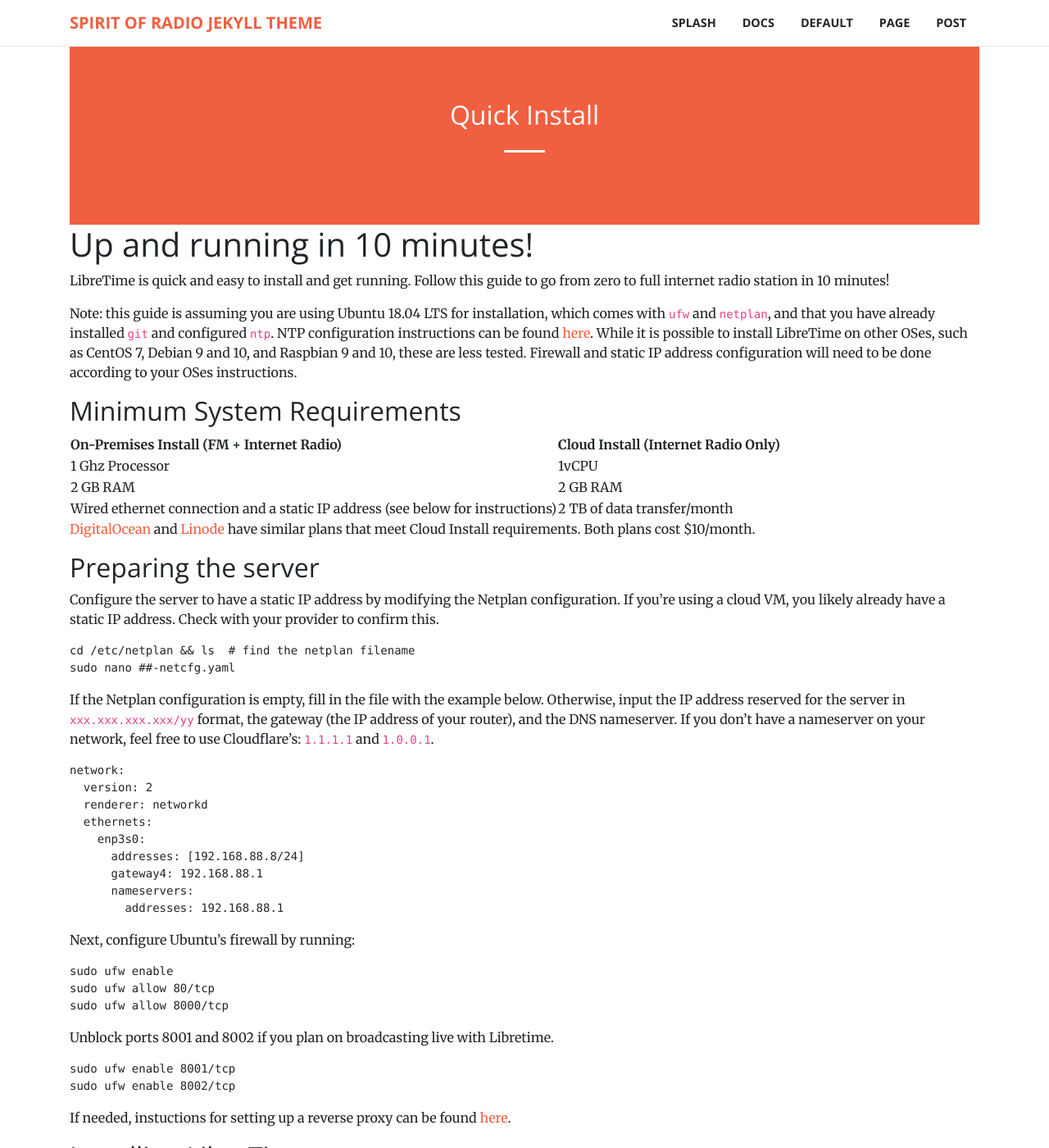
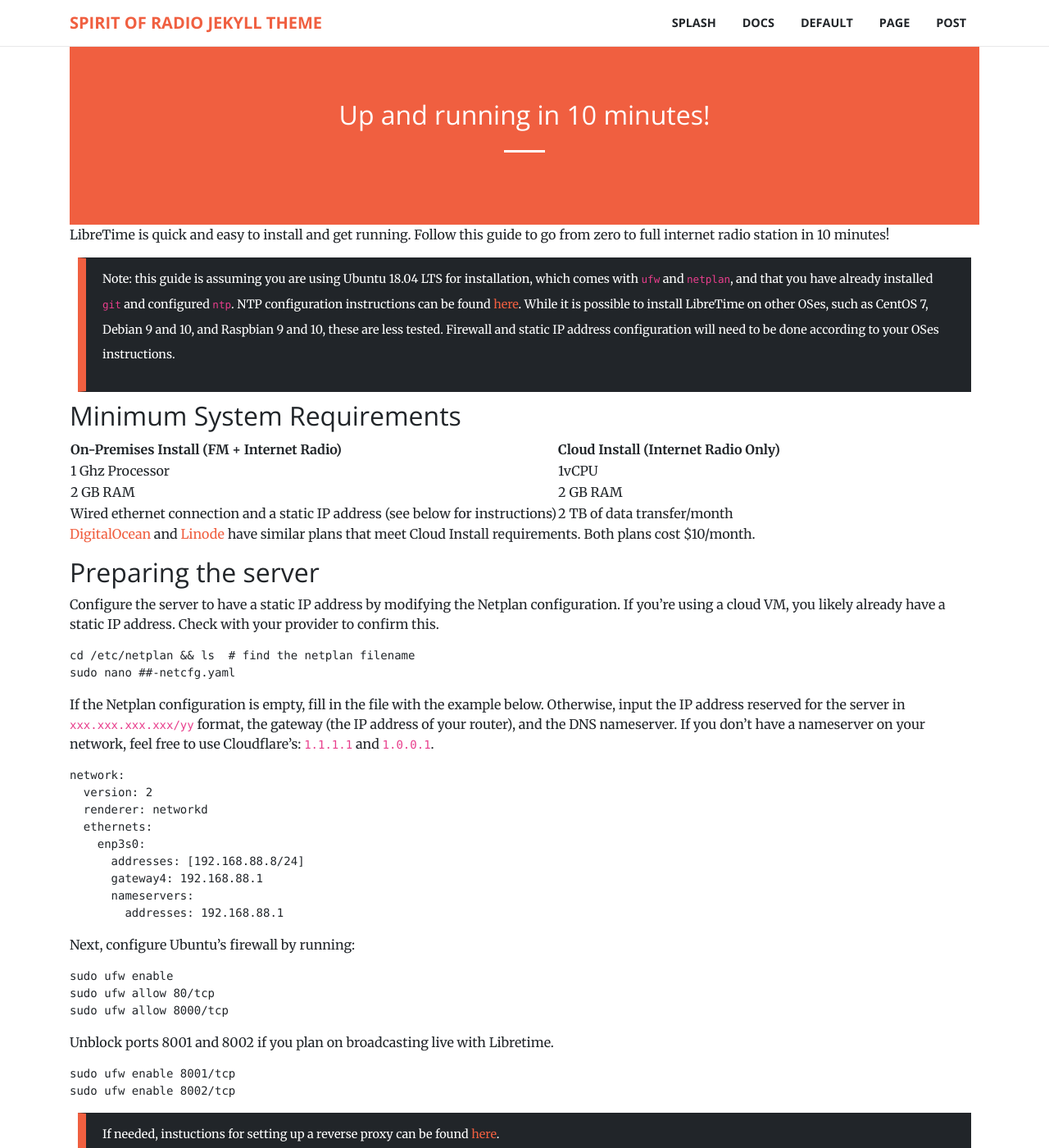
Before and after one commit to zklosko/spirit-of-radio, a Jekyll site: the page built from default.md, in a window 1280 px wide and 1400 px high. Shown: the whole window at 82% size. Built offline with Jekyll 4.4.1, drawn with Linux system fonts in a browser that asks for light colours.

Commit message:
Added styling for blockquotes

```diff
--- a/default.md
+++ b/default.md
@@ -1,9 +1,7 @@
 ---
-title: Quick Install
+title: Up and running in 10 minutes!
 layout: page
 ---
-
-# Up and running in 10 minutes!
 
 LibreTime is quick and easy to install and get running. Follow this guide to go from zero
 to full internet radio station in 10 minutes!
```
Also changed, not shown: css/creative.min.css.
